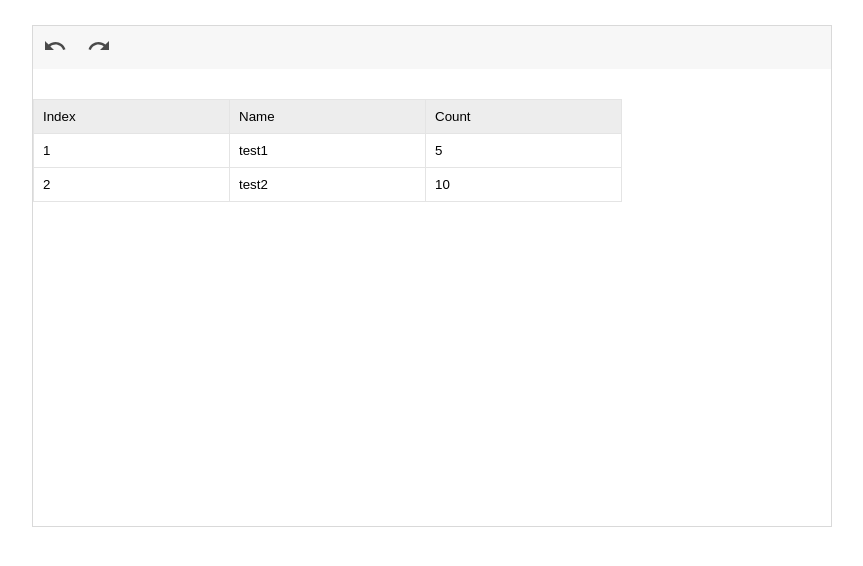
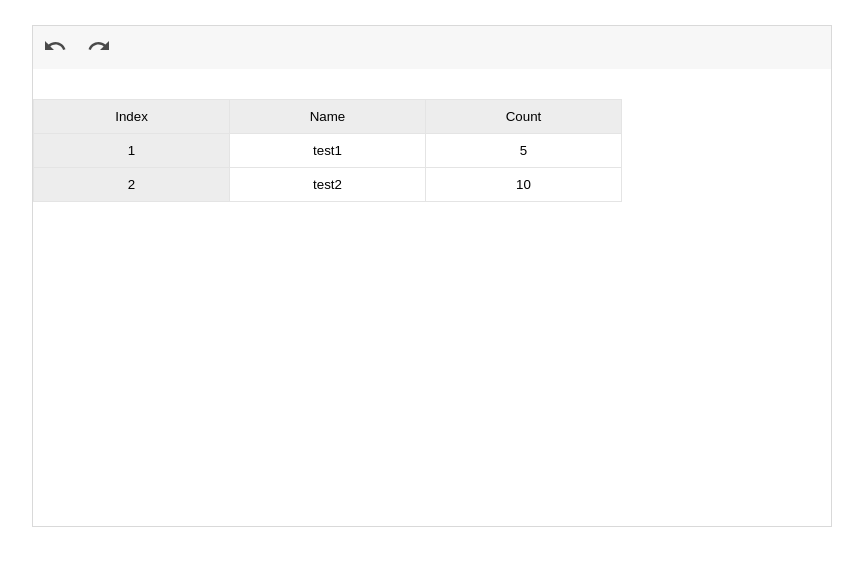
Before and after one commit to Deony/table-and-chart, a React app: page / in a window 1280 px wide. Shown: the whole page, without its empty margins (208-1071 px from the left). Built offline with nearby package versions, Linux system fonts and the light colour scheme.

Commit message:
added readOnly attribute for certain cells

```diff
--- a/src/components/spreadsheet-table-cell/spreadsheet-table-cell.css
+++ b/src/components/spreadsheet-table-cell/spreadsheet-table-cell.css
@@ -1,6 +1,5 @@
 .spreadsheet-table-cell {
     box-sizing: content-box;
-    text-align: center;
     min-width: 120px;
 
     border: 1px solid #e4e4e4;
@@ -10,4 +9,14 @@
     background: transparent;
     border: none;
     padding: 8px;
+    text-align: center;
+    cursor: default;
 }
+
+.spreadsheet-table-cell:first-child {
+    background: #ededed;
+}
+
+.spreadsheet-table-cell input:read-only:focus {
+    outline: none;
+}
--- a/src/components/spreadsheet-table-cell/spreadsheet-table-cell.js
+++ b/src/components/spreadsheet-table-cell/spreadsheet-table-cell.js
@@ -1,9 +1,9 @@
 import './spreadsheet-table-cell.css';
 
-const SpreadsheetTableCell = ({ label, onChange }) => {
+const SpreadsheetTableCell = ({ label, onChange, readOnly }) => {
     return (
         <td className='spreadsheet-table-cell'>
-            <input type="text" value={label} onChange={(e) => { onChange(e.target.value); }} />
+            <input type="text" value={label} onChange={(e) => { onChange(e.target.value); }} readOnly = {readOnly ? 'readOnly' : ''} />
         </td>
     )
 }
--- a/src/components/spreadsheet-table-header/spreadsheet-table-header.js
+++ b/src/components/spreadsheet-table-header/spreadsheet-table-header.js
@@ -6,7 +6,7 @@ import './spreadsheet-table-header.css';
 const SpreadsheetTableHeader = () => (
     <thead className='spreadsheet-table-header'>
         <tr>
-            {Object.values(tableRowLabel).map(el => <SpreadsheetTableCell key={el.key} label={el.label} />)}
+            {Object.values(tableRowLabel).map(el => <SpreadsheetTableCell key={el.key} label={el.label} readOnly={true} />)}
         </tr>
     </thead>
 )
--- a/src/components/spreadsheet-table-row/spreadsheet-table-row.js
+++ b/src/components/spreadsheet-table-row/spreadsheet-table-row.js
@@ -5,7 +5,7 @@ import './spreadsheet-table-row.css';
 
 const SpreadsheetTableRow = ({index, row: {name, count}, onChange}) => (
     <tr className='spreadsheet-table-row'>
-        <SpreadsheetTableCell label={index + 1} />
+        <SpreadsheetTableCell label={index + 1} readOnly={true} />
         <SpreadsheetTableCell label={name} onChange={(value) => onChange(value, index, tableRowLabel.name.name)} />
         <SpreadsheetTableCell label={count} onChange={(value) => onChange(value, index, tableRowLabel.count.name)} />
     </tr>
```
